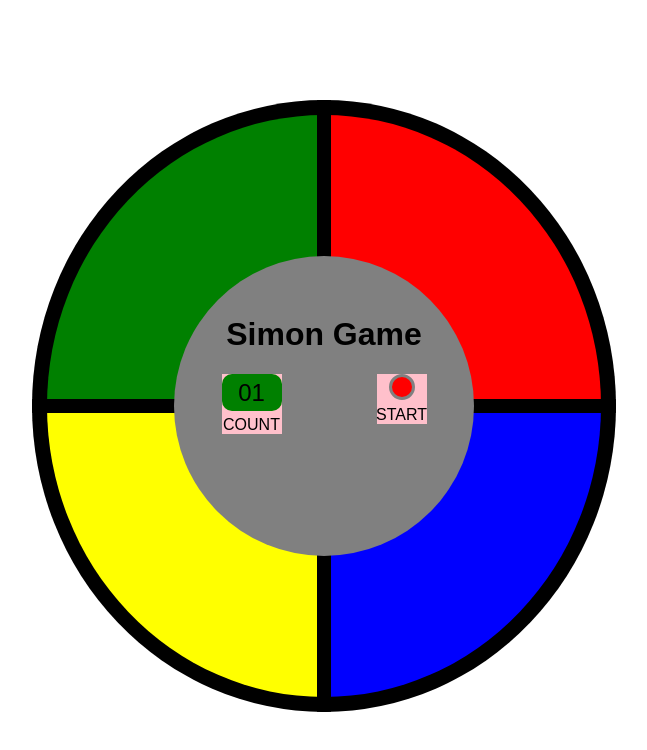
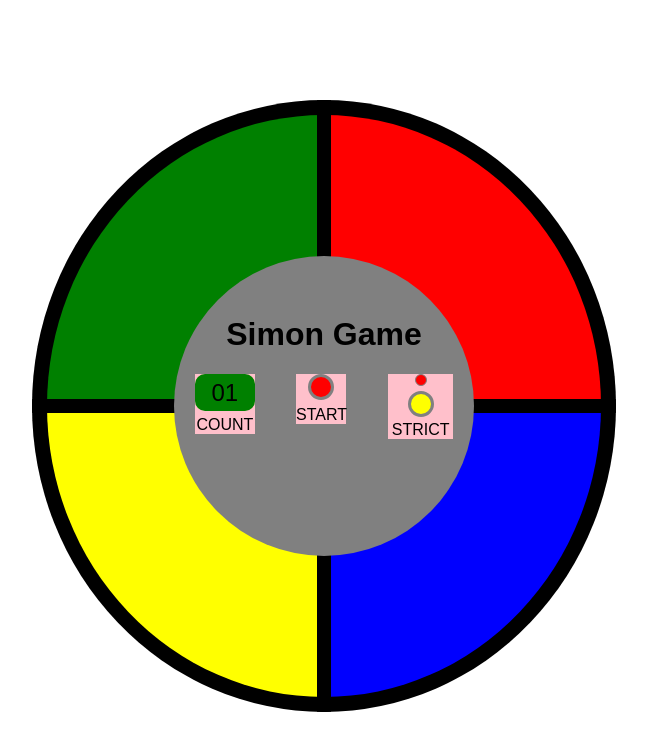
Before and after one commit to entorenee/simon-game, a React (Create React App) app: page / in a window 1280 px wide. Shown: the top 750 px of the page, without its empty margins (316-963 px from the left). Built offline with nearby package versions, Linux system fonts and the light colour scheme.

Commit message:
Add Strict mode component & basic styling
The Strict mode component has been added and some initial styling has
been completed. Final styling and functionality still needs to
be completed.

```diff
--- a/src/Components/App.js
+++ b/src/Components/App.js
@@ -2,6 +2,7 @@ import React from 'react';
 import ColorPlayButtons from './ColorPlayButtons';
 import Counter from './Counter';
 import Start from './Start';
+import Strict from './Strict';
 import '../style/App.css';
 
 class App extends React.Component {
@@ -17,6 +18,7 @@ class App extends React.Component {
           <div id="game-controls">
             <Counter />
             <Start />
+            <Strict />
           </div>
         </div>
       </div>
--- /dev/null
+++ b/src/Components/Strict.js
@@ -0,0 +1,21 @@
+import React from 'react';
+import PropTypes from 'prop-types';
+import '../style/Strict.css';
+
+class Strict extends React.Component {
+  render() {
+    return (
+      <div id="strict-button-wrapper">
+        <div id="strict-mode-light"></div>
+        <div id="strict-mode-button"></div>
+        STRICT
+      </div>
+    )
+  }
+}
+
+Strict.propTypes = {
+
+}
+
+export default Strict;
--- /dev/null
+++ b/src/style/Strict.scss
@@ -0,0 +1,25 @@
+#strict-button-wrapper {
+  width: 65px;
+  height: 65px;
+  display: flex;
+  flex-direction: column;
+  align-items: center;
+  justify-content: space-between;
+  background-color: pink;
+}
+
+#strict-mode-light {
+  width: 10px;
+  height: 10px;
+  background-color: red;
+  border-radius: 50%;
+  border: solid 1px grey;
+}
+
+#strict-mode-button {
+  width: 20px;
+  height: 20px;
+  background-color: yellow;
+  border-radius: 50%;
+  border: solid 3px grey;
+}
```
